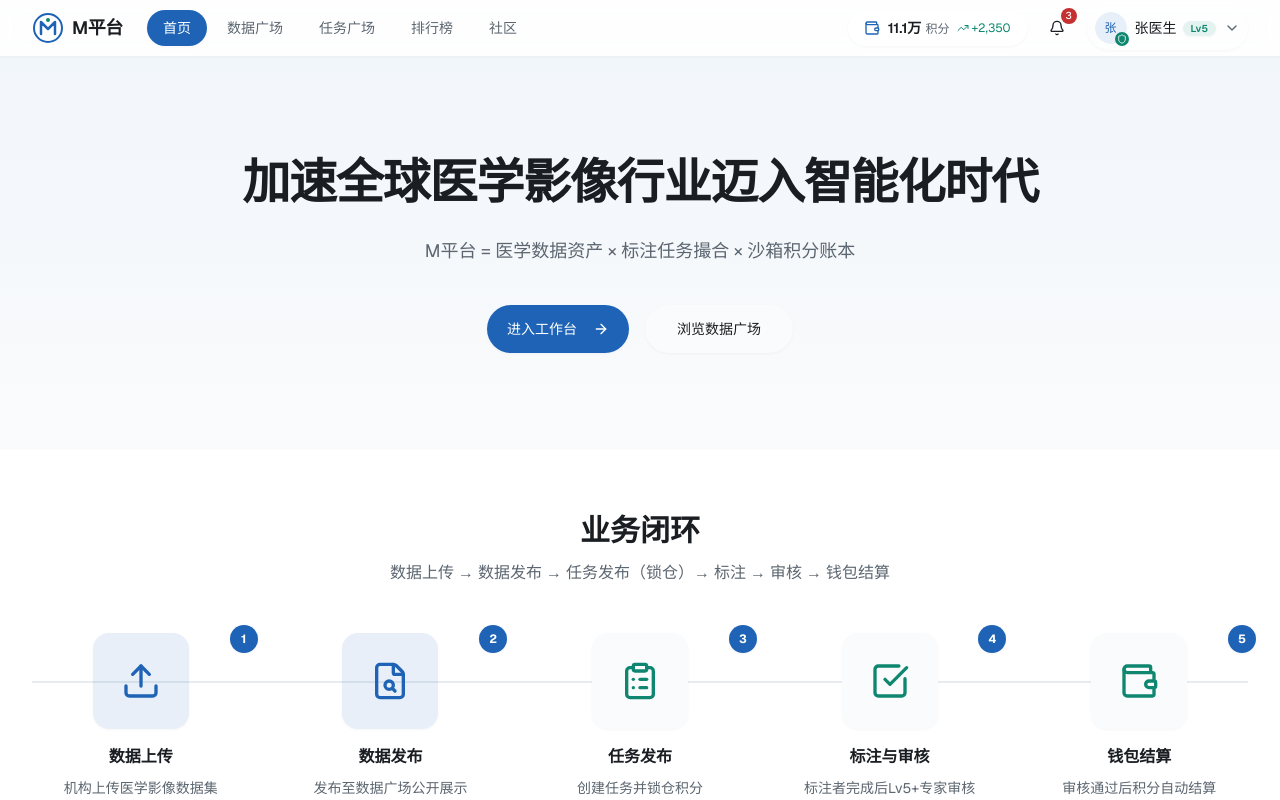
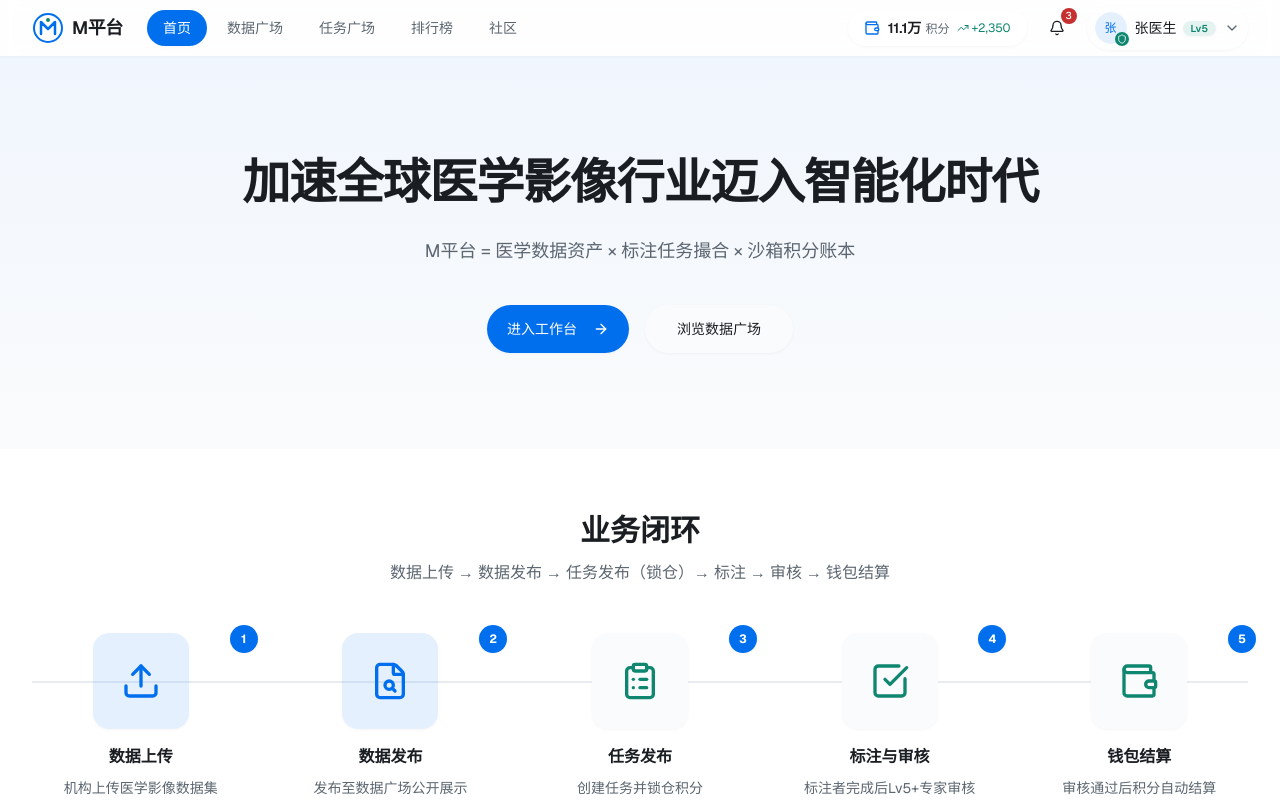
Before and after one commit to Nanqin112233/v0-m, a Next.js app: page / in a window 1280 px wide. Shown: the top 800 px of the page. Built offline with nearby package versions, Linux system fonts and the light colour scheme.

Commit message:
feat: update primary color to light blue\n\nChange main color from dark blue to light blue for design consistency.

```diff
--- a/app/globals.css
+++ b/app/globals.css
@@ -12,8 +12,8 @@
   --popover: #FFFFFF;
   --popover-foreground: #1A1D21;
 
-  /* 主色：医疗蓝 */
-  --primary: #1E63B5;
+  /* 主色：亮蓝色 */
+  --primary: #006FEE;
   --primary-foreground: #FFFFFF;
 
   /* 次级色 */
@@ -25,8 +25,8 @@
   --muted-foreground: #5C6670;
 
   /* 强调色 */
-  --accent: #E8F1FA;
-  --accent-foreground: #1E63B5;
+  --accent: #E6F1FE;
+  --accent-foreground: #006FEE;
 
   /* 成功/正向动作：深青绿 */
   --success: #0F8770;
@@ -43,14 +43,14 @@
   /* 边框和输入 - 使用 shadow 替代 border */
   --border: transparent;
   --input: #F0F4F8;
-  --ring: #1E63B5;
+  --ring: #006FEE;
 
-  /* 图表色（医疗蓝渐变） */
-  --chart-1: #1E63B5;
-  --chart-2: #2B7BC9;
-  --chart-3: #4A9AD8;
-  --chart-4: #7AB8E5;
-  --chart-5: #B0D4F1;
+  /* 图表色（亮蓝色渐变） */
+  --chart-1: #006FEE;
+  --chart-2: #338EF7;
+  --chart-3: #66AAF9;
+  --chart-4: #99C7FB;
+  --chart-5: #CCE3FD;
 
   /* 圆角系统 - 医学克制 */
   --radius: 0.75rem;
@@ -62,12 +62,12 @@
   /* 侧边栏 */
   --sidebar: #FFFFFF;
   --sidebar-foreground: #1A1D21;
-  --sidebar-primary: #1E63B5;
+  --sidebar-primary: #006FEE;
   --sidebar-primary-foreground: #FFFFFF;
-  --sidebar-accent: #E8F1FA;
-  --sidebar-accent-foreground: #1E63B5;
+  --sidebar-accent: #E6F1FE;
+  --sidebar-accent-foreground: #006FEE;
   --sidebar-border: #D8DEE4;
-  --sidebar-ring: #1E63B5;
+  --sidebar-ring: #006FEE;
 
   /* 阴影系统 - 克制微妙 */
   --shadow-x: 0px;
@@ -92,8 +92,8 @@
   --popover: #161B22;
   --popover-foreground: #E6EDF3;
 
-  /* 主色：医疗蓝（深色模式适配） */
-  --primary: #4A9AD8;
+  /* 主色：亮蓝色（深色模式适配） */
+  --primary: #338EF7;
   --primary-foreground: #0D1117;
 
   /* 次级色 */
@@ -105,8 +105,8 @@
   --muted-foreground: #8B949E;
 
   /* 强调色 */
-  --accent: #1C3A5E;
-  --accent-foreground: #7AB8E5;
+  --accent: #002E62;
+  --accent-foreground: #66AAF9;
 
   /* 成功/正向动作：深青绿 */
   --success: #2EA88A;
@@ -123,24 +123,24 @@
   /* 边框和输入 */
   --border: #30363D;
   --input: #21262D;
-  --ring: #4A9AD8;
+  --ring: #338EF7;
 
   /* 图表色 */
-  --chart-1: #4A9AD8;
-  --chart-2: #7AB8E5;
-  --chart-3: #B0D4F1;
+  --chart-1: #338EF7;
+  --chart-2: #66AAF9;
+  --chart-3: #99C7FB;
   --chart-4: #2EA88A;
   --chart-5: #E3B341;
 
   /* 侧边栏 */
   --sidebar: #161B22;
   --sidebar-foreground: #E6EDF3;
-  --sidebar-primary: #4A9AD8;
+  --sidebar-primary: #338EF7;
   --sidebar-primary-foreground: #0D1117;
-  --sidebar-accent: #1C3A5E;
-  --sidebar-accent-foreground: #7AB8E5;
+  --sidebar-accent: #002E62;
+  --sidebar-accent-foreground: #66AAF9;
   --sidebar-border: #30363D;
-  --sidebar-ring: #4A9AD8;
+  --sidebar-ring: #338EF7;
 
   /* 阴影 */
   --shadow-x: 0px;
```
